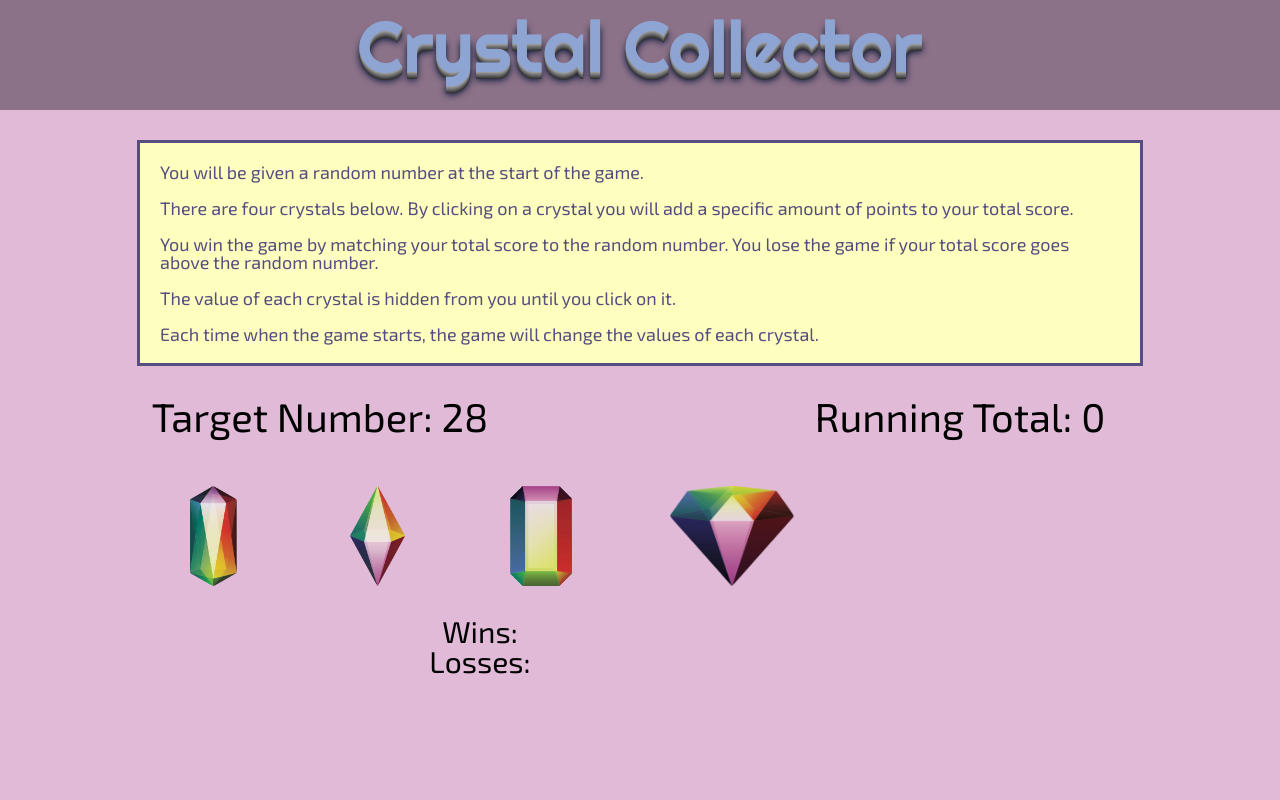
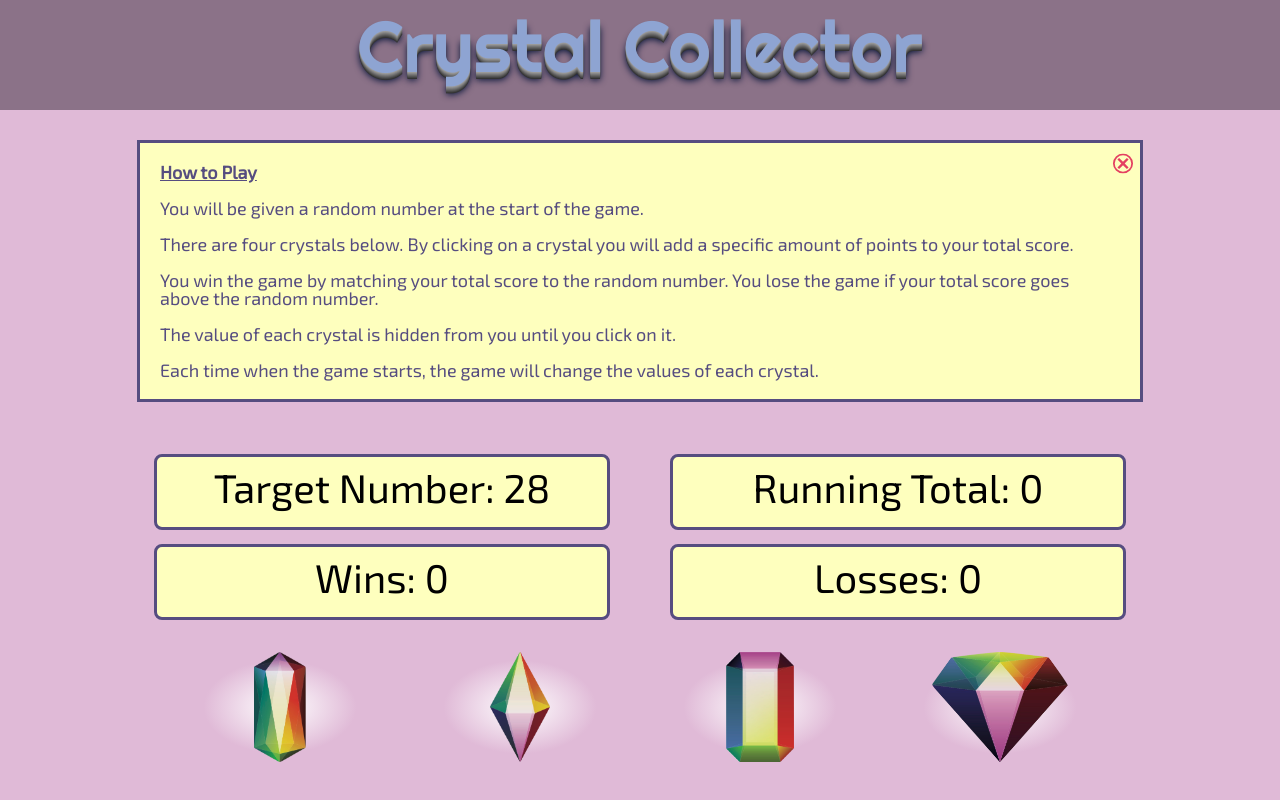
Before and after one commit to mjsaylor/CrystalCollectorGame, a plain HTML site: page index.html in a window 1280 px wide. Drawn offline with nearby package versions, Linux system fonts and the light colour scheme.

Commit message:
finished styling, added closebox to instructions

```diff
--- a/assets/css/style.css
+++ b/assets/css/style.css
@@ -24,6 +24,11 @@ h1 {
     text-shadow: 0px 1px 0px #999, 0px 2px 0px #888, 0px 3px 0px #777, 0px 4px 0px #666, 0px 5px 0px #555, 0px 6px 0px #444, 0px 7px 0px #333, 0px 8px 7px #001135;
 }
 
+.game-container {
+    display: flex;
+    flex-direction: column;
+}
+
 .instructions {
     margin: 30px auto;
     width: 960px;
@@ -33,48 +38,90 @@ h1 {
     border: 3px solid #564D80;
     font-family: 'Exo 2', sans-serif;
     font-size: 18px;
+    position: relative;
 }
 
+h3 {
+    font-weight: bold;
+    text-decoration: underline;
+}
+
+.close {
+    position: absolute;
+    top: 5px;
+    right: 5px;
+    width: 24px;
+
+}
+
+.scores-container {
+    display: flex;
+    align-items: center;
+    justify-content: center;
+    width: 100%;
+    height: 60px;
+    font-size: 30px;
+    text-align: center;
+    font-family: 'Exo 2', sans-serif;
+    margin: 30px 0;
+}
 .scores {
-    width: 50%;
-    float: left;
+    margin: 30px;
+    width: 450px;
     height: 60px;
     font-size: 40px;
     text-align: center;
     font-family: 'Exo 2', sans-serif;
+    background-color: #FEFFBE;
+    border: 3px solid #564D80;
+    border-radius: 8px;
+    padding-top: 10px;
 }
 
 .crystal {
-    height: 100px;
-    width: 100px;
-    float: left;
+    height: 110px;
+    width: 110px;
     margin: 30px;
+    flex-grow: 1;
+    background: radial-gradient(#fff 0%,#E0BAD7 60%)
 }
 
 .crystal-container {
+    display: flex;
     width: 960px;
-    background-color: #8b7288;
-    margin-left: auto;
-    margin-right: auto;
+    text-align: center;
+    margin: 10px auto;
 }
 
-.win-lose {
+.win-lose-message {
     width: 100%;
+    text-align: center;
+    font-size: 60px;
+    font-family: 'Exo 2', sans-serif;
 
 }
-.wins-losses {
-    width: 960px;
-    float: left;
+.stat-container {
+    display: flex;
+    align-items: center;
+    justify-content: center;
+    width: 100%;
     height: 60px;
     font-size: 30px;
     text-align: center;
     font-family: 'Exo 2', sans-serif;
 }
 
-#wins,
-#losses {
-    width: 480px;
-    float:left;
+.stats{
+    margin: 30px;
+    width: 450px;
+    height: 60px;
+    font-size: 40px;
+    text-align: center;
+    font-family: 'Exo 2', sans-serif;
+    background-color: #FEFFBE;
+    border: 3px solid #564D80;
+    border-radius: 8px;
+    padding-top: 10px;
 }
 
 img {
--- a/assets/javascript/game.js
+++ b/assets/javascript/game.js
@@ -73,13 +73,13 @@ $(".crystal").on("click", function (event) {
     if (runningTotal == givenNumber) {
         console.log("YOU WIN")
         numberWins++
-        $(".win-lose").html($("<h2>").text("You Won!"));
+        $(".win-lose-message").html($("<h2>").text("You Won!"));
         $("#wins").text(numberWins);
         gameSetUp();
     } else if (runningTotal > givenNumber) {
         console.log("YOU LOSE")
         numberLosses++
-        $(".win-lose").html($("<h2>").text("You Lost!"));
+        $(".win-lose-message").html($("<h2>").text("You Lost!"));
         $("#losses").text(numberLosses);
         gameSetUp();
     }
@@ -91,6 +91,11 @@ $(".crystal").on("click", function (event) {
     // if runningTotal is equal to givenNumber, player wins
     // wins counter +1
 })
+//can clear away the instructions to make visual layout more appealing during gameplay
+$("#closebutton").on("click", function(event) {
+    $(".instructions").hide();
+
+})
 
             // new random values assigned to crystals and givenNumber
             // runningTotal is reset to 0
--- a/index.html
+++ b/index.html
@@ -20,6 +20,9 @@
     </header>
     <div class="game-container">
         <div class="instructions">
+            <div class="close" id="closebutton"><img src="assets/images/close.svg"></div>
+            <h3>How to Play</h3>
+            <br>
             <p>You will be given a random number at the start of the game.
             </p>
             <br>
@@ -40,23 +43,25 @@
                 Each time when the game starts, the game will change the values of each crystal.
             </p>
         </div>
-        <div class="scores">Target Number: <span id="given-number"></span></div>
-        <div class="scores">Running Total: <span id="running-total"></span></div>
+        <div class="scores-container">
+            <div class="scores">Target Number: <span id="given-number"></span></div>
+            <div class="scores">Running Total: <span id="running-total"></span></div>
+        </div>
+        <div class="stat-container">
+                <div class="stats">Wins: <span id="wins">0</span></div>
+                <div class="stats">Losses: <span id="losses">0</span></div>
+            </div>
         <div class="crystal-container">
             <div class="crystal" id="crystal1"><img src="assets/images/crystalimage1.png"></div>
             <div class="crystal" id="crystal2"><img src="assets/images/crystalimage2.png"></div>
             <div class="crystal" id="crystal3"><img src="assets/images/crystalimage3.png"></div>
             <div class="crystal" id="crystal4"><img src="assets/images/crystalimage4.png"></div>
+        </div>
+        <div class="win-lose-message"></div>
 
-        </div>
-        <div class="win-lose"></div>
-        <div class="wins-losses">
-            <div>Wins: <span id="wins"></span></div>
-            <div>Losses:<span id="losses"></span></div>
-        </div>
     </div>
 
-    </div>
+
 
     <script src="assets/javascript/game.js"></script>
 </body>
```
Also changed, not shown: assets/images/close.svg (added), 1 other file.
